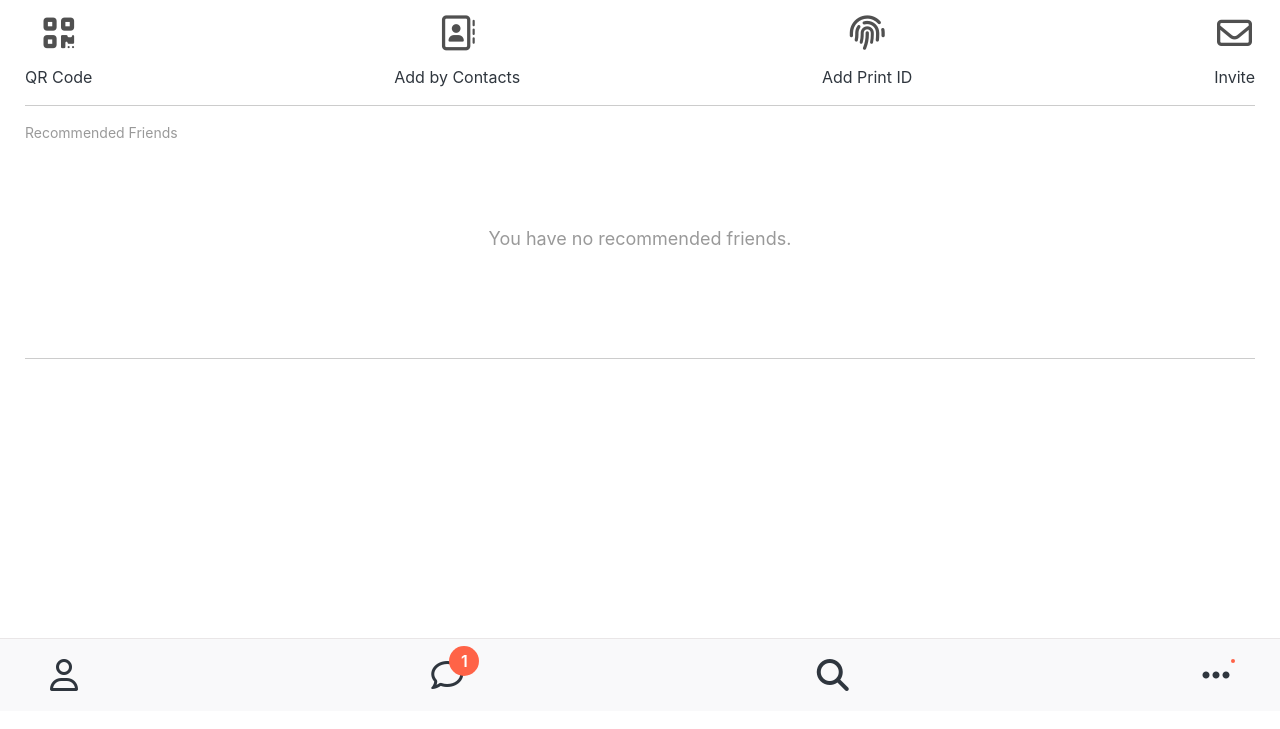
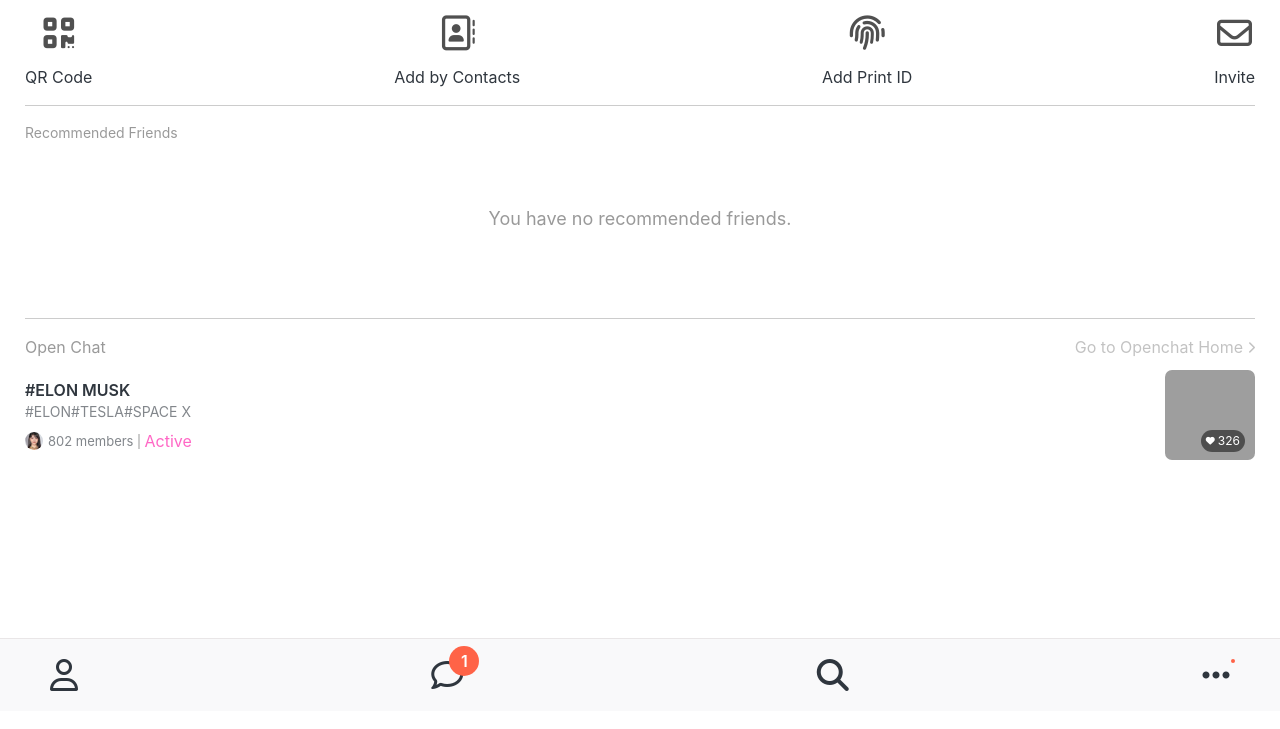
Before and after one commit to bimsan/sean-s-first-kokoa-clone-project, a plain HTML site: page find.html in a window 1280 px wide. Shown: the part 89-818 px from the top of the page. Drawn offline with nearby package versions, Linux system fonts and the light colour scheme; grey boxes are pictures that could not be loaded; files whose address does not match are found by name.

Commit message:
Kokoa-6.24

```diff
--- a/css/screens/find.css
+++ b/css/screens/find.css
@@ -14,6 +14,9 @@
 .find-icons__icon span {
   margin-top: 18px;
 }
+
+/* --recommended-friends__box-- */
+
 .recommended-friends {
   padding: 20px 0px;
   margin: 20px 0px;
@@ -26,8 +29,88 @@
 }
 .recommended-friends span {
   display: block;
-  margin: 90px 0px;
+  margin: 70px 0px;
   text-align: center;
   color: var(--font-rgba);
   font-size: 18px;
 }
+
+/* open-chat__box */
+
+.open-chat__header {
+  display: flex;
+  justify-content: space-between;
+  color: var(--font-rgba);
+  margin-bottom: 15px;
+}
+.open-chat__header span {
+  opacity: 0.6;
+}
+
+/* open-post__box */
+
+.open-post__members img {
+  width: 18px;
+  height: 18px;
+  object-fit: cover;
+  border-radius: 10px;
+  margin-right: 5px;
+}
+.open-post {
+  display: flex;
+  justify-content: space-between;
+  align-items: center;
+}
+.open-post__title {
+  font-weight: 600;
+  margin-bottom: 7px;
+}
+.open-post__hashtags {
+  font-size: 14px;
+  text-transform: uppercase;
+  opacity: 0.6;
+  margin-bottom: 13px;
+}
+.open-post__members {
+  display: flex;
+  align-items: center;
+}
+.open-post__member-count {
+  font-size: 13px;
+  opacity: 0.6;
+}
+.open-post__members .divider {
+  width: 1.1px;
+  height: 15px;
+  margin: 0px 2px;
+  background-color: rgba(0, 0, 0, 0.2);
+  margin: 0 5px;
+}
+.open-post__member-status {
+  color: #ff67c5;
+}
+.open-post__photo {
+  position: relative;
+}
+.open-post__photo img {
+  width: 90px;
+  height: 90px;
+  object-fit: cover;
+  border-radius: 7px;
+}
+.open-post__heart-count {
+  background-color: rgba(0, 0, 0, 0.5);
+  color: #ffffff;
+  padding: 5px;
+  border-radius: 20px;
+  display: flex;
+  align-items: center;
+  justify-content: center;
+  position: absolute;
+  bottom: 10px;
+  right: 10px;
+  font-size: 12px;
+}
+.open-post__heart-count span {
+  margin-left: 3px;
+}
--- a/find.html
+++ b/find.html
@@ -57,6 +57,38 @@
         <h6 class="recommended-friends__title">Recommended Friends</h6>
         <span>You have no recommended friends.</span>
       </div>
+      <div class="open-chat">
+        <div class="open-chat__header">
+          <h4 class="open-chat__title">Open Chat</h4>
+          <span
+            >Go to Openchat Home <i class="fas fa-chevron-right fa-xs"></i
+          ></span>
+        </div>
+        <div class="open-post">
+          <div class="open-post__column">
+            <h5 class="open-post__title">#ELON MUSK</h5>
+            <h6 class="open-post__hashtags">#elon#tesla#space x</h6>
+            <div class="open-post__members">
+              <img
+                src="C:\Users\seank\Desktop\sean-s-first-kokoa-clone-project\img\Minami-profile.jpg"
+              />
+              <span class="open-post__member-count">802 members</span>
+              <div class="divider"></div>
+              <span class="open-post__member-status">Active</span>
+            </div>
+          </div>
+          <div class="open-post__column">
+            <div class="open-post__photo">
+              <img
+                src="https://search.pstatic.net/sunny/?src=https%3A%2F%2Fcdn.japantimes.2xx.jp%2Fwp-content%2Fuploads%2F2019%2F04%2Fb-tesla-a-20190416-870x580.jpg&type=sc960_832"
+              />
+              <div class="open-post__heart-count">
+                <i class="fas fa-heart fa-xs"></i><span>326</span>
+              </div>
+            </div>
+          </div>
+        </div>
+      </div>
     </main>
 
     <nav class="nav">
```
